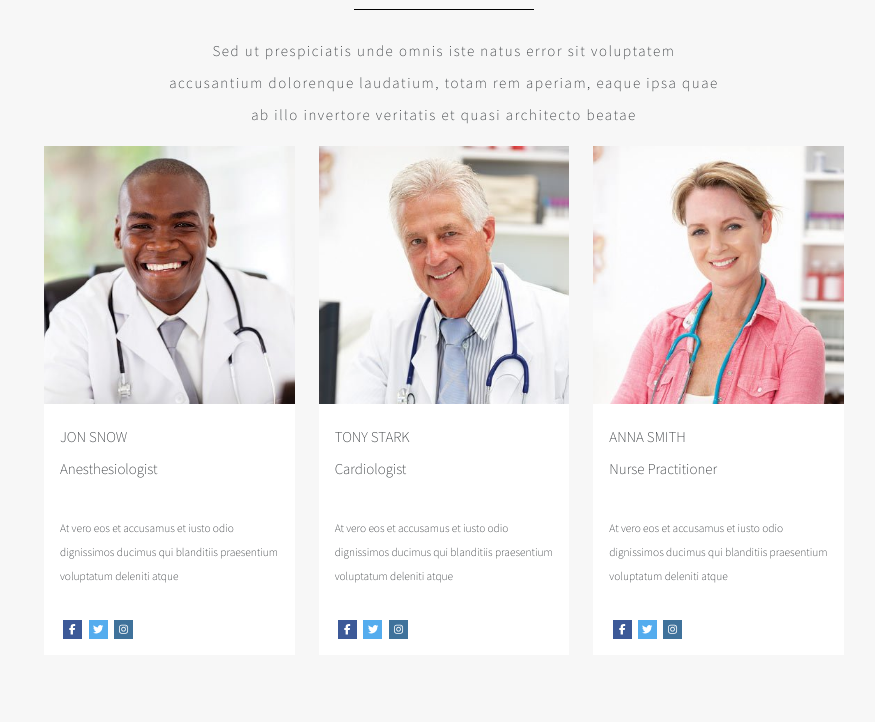
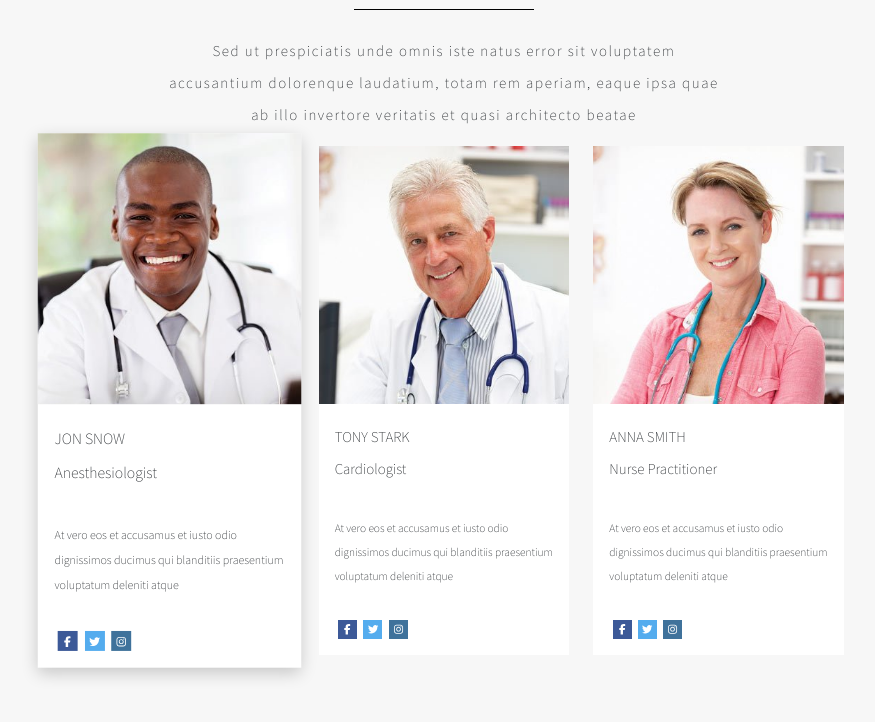
Before and after one commit to RodrigoFantechi/proj-html-vuejs, a Vue app: page / in a window 1280 px wide. In both pictures the pointer is over the element 365 px from the left and 1773 px from the top of the page. Shown: the part 1373-2095 px from the top of the page, without its empty margins (196-1071 px from the left). Built offline with nearby package versions, Linux system fonts and the light colour scheme.

Commit message:
add hover

```diff
--- a/src/assets/scss/_main.scss
+++ b/src/assets/scss/_main.scss
@@ -44,6 +44,17 @@ main {
 
     .doctors .my_card {
         background-color: $clr-light;
+        &:hover{
+            box-shadow: 0 5px 15px rgba(0, 0, 0, 0.2);
+        }
+
+    }
+
+    .my_card{
+        transition: 0.3ms;
+        &:hover:not(.facilities .my_card){
+            transform: scale(1.05);
+        }
     }
 
 }
--- a/src/assets/scss/style.scss
+++ b/src/assets/scss/style.scss
@@ -41,6 +41,10 @@ a{
     padding: 0.65rem 1.5rem;
     background-color: $clr-primary;
     display: inline-block;
+    transition: 0.3ms;
+    &:hover:not(.appointment .my_btn_learn_more){
+        transform: scale(1.1);
+    }
 }
 
 input[type~="text"], textarea{
--- a/src/components/MainDoctors.vue
+++ b/src/components/MainDoctors.vue
@@ -28,21 +28,21 @@ export default {
                     <template #picture>
                         <img src="../assets/img/icon-5.png" alt="">
                     </template>
-
                     <template #title>
                         <h2>{{store.doctors.mainTitle}} </h2>
                     </template>
                     <template #line>
                         <div class="line"></div>
                     </template>
-
                     <template #subtitle>
                         <h6 class="my-3">{{store.doctors.description}}</h6>
                     </template>
                 </SectionTitle>
                 <div class="row">
                     <SectionBody v-for="(doctor, index) in store.doctors.cols" class="text-start">
-                        <template #image> <img :src="getImageUrl(doctor.img)" alt=""></template>
+                        <template #image>
+                            <img :src="getImageUrl(doctor.img)" alt="">
+                        </template>
                         <template #title>
                             <h5 class="p-3 m-0">{{ doctor.name }} <br> {{ doctor.profession }}</h5>
                         </template>
--- a/src/components/Navbar.vue
+++ b/src/components/Navbar.vue
@@ -15,7 +15,7 @@ export default {
         <div class="container-fluid d-flex justify-content-between align-items-center">
             <div class="left_items">
                 <div class="image_logo">
-                    <img src="../assets/img/medical_logo_1x_light.png" alt="Avada Health">
+                    <a href="#"><img src="../assets/img/medical_logo_1x_light.png" alt="Avada Health"></a>
                 </div>
             </div>
             <div class="right_items">
@@ -31,6 +31,7 @@ export default {
 
 <style lang="scss" scoped>
 @use '../assets/scss/variables' as *;
+
 nav {
     width: 100%;
     position: absolute;
@@ -70,9 +71,15 @@ nav {
             .my_btn {
                 padding: 0.5rem 1rem;
                 background-color: $clr-primary;
+                transition: 0.3ms;
+              &:hover{
+                transform: scale(1.1);
+              }
 
                 & a:hover {
                     color: $clr-light;
+
+
                 }
             }
 
```
